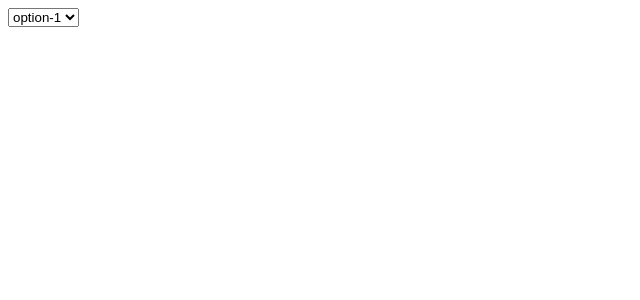
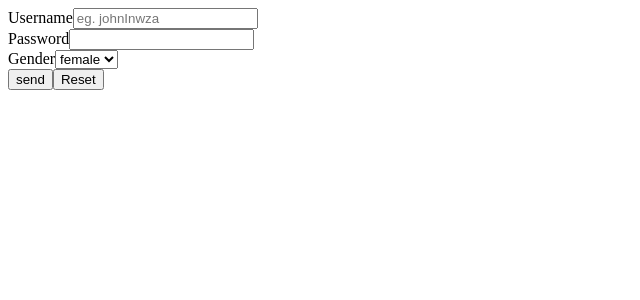
Before and after one commit to BbreeSwn/lab-event, a React (Create React App) app: page / in a window 1280 px wide. Shown: the top 300 px of the page, without its empty margins (0-640 px from the left). Built offline with nearby package versions, Linux system fonts and the light colour scheme.

Commit message:
set-state

```diff
--- a/src/index.js
+++ b/src/index.js
@@ -14,21 +14,84 @@ import ReactDOM from 'react-dom/client';
 //   return <input value={data} onChange={handleChange} />;
 // }
 
-function App (){
-  const [selected , setSelected] = React.useState('');
-  // const data = 'Codecamp';
+// function App (){
+//   const [selected , setSelected] = React.useState('');
+//   // const data = 'Codecamp';
 
-  const handleSelect = (event) => {
-    // console.log(event.target.value);
-    setSelected(event.target.value);
-  };
+//   const handleSelect = (event) => {
+//     // console.log(event.target.value);
+//     setSelected(event.target.value);
+//   };
 
+//   return (
+//     <select onChange={handleSelect}>
+//       <option value='1'>option-1</option>
+//       <option value='2'>option-2</option>
+//       <option value='3'>option-3</option>
+//     </select>
+//   );
+// }
+
+function App() {
+
+  const [username, setUserName] = React.useState('');
+  const handleChangeUserName = (event) => setUserName(event.target.value);
+
+  const [password, setPassword] = React.useState('');
+  const handlerChangePassword = (event) => setPassword(event.target.value);
+
+  const [selected, setSelected] = React.useState('');
+  const handlerChangeGender = (event) => setSelected(event.target.value);
+
+
+  const handleSubmit = (event) => {
+    event.preventDefault();
+
+    // Validation
+    if (password.length < 6) return;
+
+    console.log('submit')
+    //reset state
+    const handleReset = () => {
+      setUserName('');  // รู้ว่าจะ set
+      setPassword(''); //รู้ว่าจะ set
+      setSelected('') // รู้ว่าจะ set
+
+      //End handler fn => React จะอัพเดท State พร้อมกันทีเดียว
+    }
+  }
   return (
-    <select onChange={handleSelect}>
-      <option value='1'>option-1</option>
-      <option value='2'>option-2</option>
-      <option value='3'>option-3</option>
-    </select>
+    <form onSubmit={handleSubmit}>
+      <div>
+        <label>Username</label>
+        <input type='text'
+          placeholder='eg. johnInwza'
+          value={username}
+          onChange={handleChangeUserName} />
+      </div>
+      <div>
+        <label>Password</label>
+        <input
+          type='password'
+          value={password}
+          onChange={handlerChangePassword} />
+      </div>
+      <div>
+        <label>Gender</label>
+        <select
+          value='selected'
+          onChange={handlerChangeGender} >
+          <option value="female">female</option>
+          <option value="male">male</option>
+          <option value="other">other</option>
+        </select>
+      </div>
+      <div>
+        <button type='submit'>send</button>
+        <button type='button' onClick="handleReset">Reset</button>
+      </div>
+
+    </form>
   );
 }
 
```
